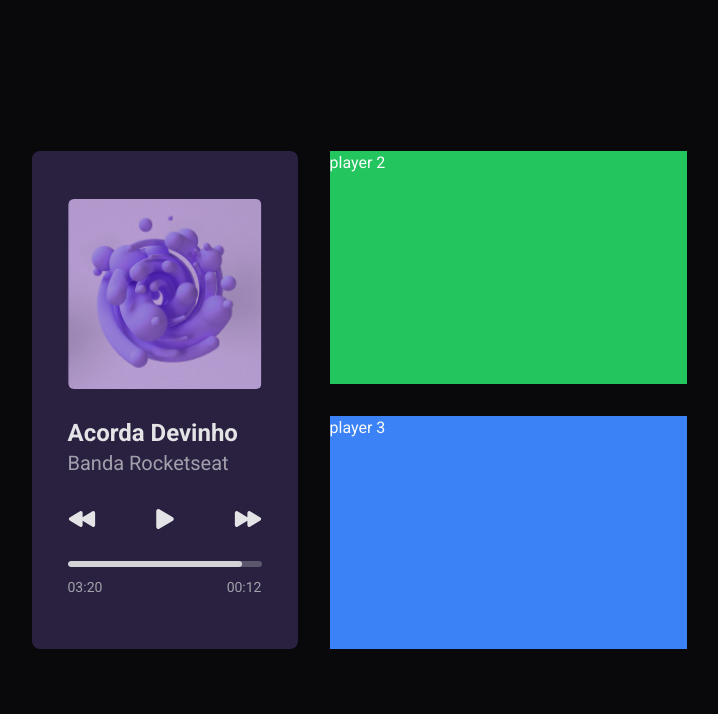
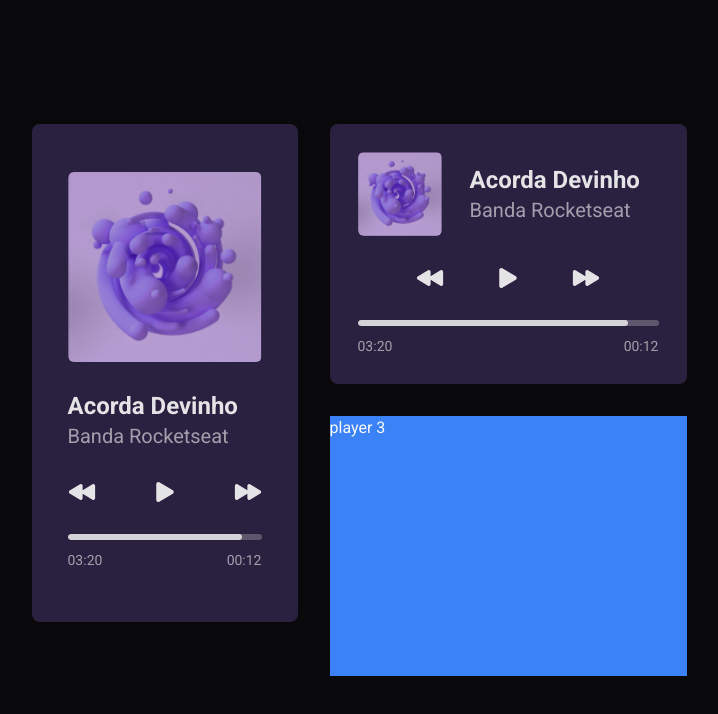
Before and after one commit to PabloXT14/boracodar, a React (Vite) app in the folder desafio-01-music-player/: page / in a window 1280 px wide. Shown: the top 714 px of the page, without its empty margins (281-999 px from the left). Built offline with nearby package versions, Linux system fonts and the light colour scheme.

Commit message:
feat: (challenge 01) create middle-music-card base style

```diff
--- a/desafio-01-music-player/src/app.tsx
+++ b/desafio-01-music-player/src/app.tsx
@@ -1,11 +1,12 @@
 import { LongMusicCard } from './components/long-music-card'
+import { MiddleMusicCard } from './components/middle-music-card'
 
 export function App() {
   return (
     <div className="flex h-full min-h-screen w-full items-center justify-center">
       <div className="grid w-full gap-8 px-4 py-8 align-middle md:w-fit md:grid-cols-[266px_357px] md:grid-rows-2">
         <LongMusicCard className="md:row-span-2 md:h-[498px]" />
-        <div className="bg-green-500">player 2</div>
+        <MiddleMusicCard className="" />
         <div className="bg-blue-500">player 3</div>
       </div>
     </div>
--- /dev/null
+++ b/desafio-01-music-player/src/components/middle-music-card/index.tsx
@@ -0,0 +1,62 @@
+import { twMerge } from 'tailwind-merge'
+import bgMusic from '../../assets/images/bg-music.png'
+import { IoPlay, IoPlayBack, IoPlayForward } from 'react-icons/io5'
+
+type MiddleMusicCardProps = {
+  className?: string
+}
+
+export const MiddleMusicCard = ({ className }: MiddleMusicCardProps) => {
+  return (
+    <div
+      className={twMerge(
+        'flex flex-col gap-7 rounded-lg bg-violet-950 p-7',
+        className,
+      )}
+    >
+      {/* Card Info  */}
+      <div className="flex items-center gap-7">
+        <div className="size-[84px] overflow-hidden rounded-md">
+          <img src={bgMusic} alt="" className="h-full w-full object-cover" />
+        </div>
+
+        <div>
+          <h2 className="text-2xl font-bold text-zinc-200">Acorda Devinho</h2>
+          <span className="text-xl font-normal text-zinc-200/65">
+            Banda Rocketseat
+          </span>
+        </div>
+      </div>
+
+      {/* Card Actions */}
+      <div className="mx-auto flex items-center gap-[50px]">
+        <button className="text-zinc-200">
+          <IoPlayBack size={28} />
+        </button>
+
+        <button className="text-zinc-200">
+          <IoPlay size={28} />
+        </button>
+
+        <button className="text-zinc-200">
+          <IoPlayForward size={28} />
+        </button>
+      </div>
+
+      {/* Card Timeline */}
+      <div className="flex flex-col gap-2.5">
+        <progress
+          id="file"
+          value="90"
+          max="100"
+          className="h-1.5 w-full overflow-hidden rounded-full [&::-webkit-progress-bar]:bg-zinc-300/30 [&::-webkit-progress-value]:rounded-full [&::-webkit-progress-value]:bg-zinc-300"
+        />
+
+        <div className="flex items-center justify-between">
+          <span className="text-sm font-normal text-zinc-400">03:20</span>
+          <span className="text-sm font-normal text-zinc-400">00:12</span>
+        </div>
+      </div>
+    </div>
+  )
+}
```
